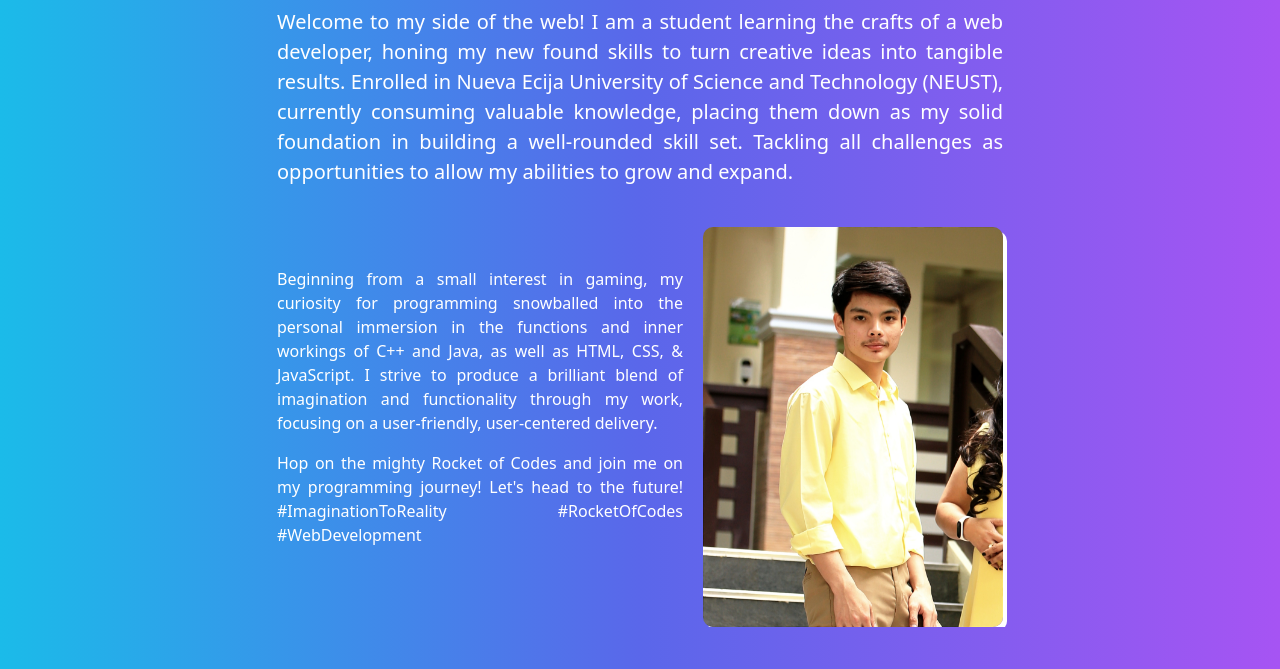
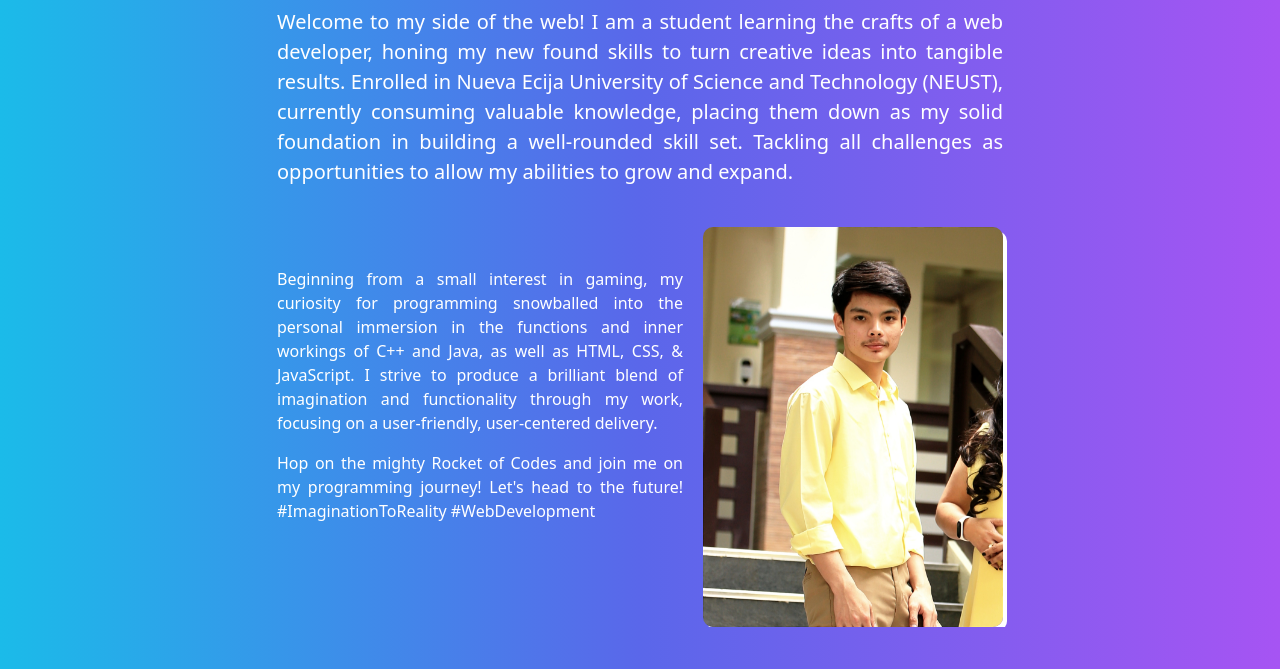
Before and after one commit to vindairo/PROFILE, a plain HTML site: page about.html in a window 1280 px wide. Shown: the part 283-952 px from the top of the page. Drawn offline with nearby package versions, Linux system fonts and the light colour scheme.

Commit message:
about.html

```diff
--- a/about.html
+++ b/about.html
@@ -57,7 +57,7 @@
                 <p>Beginning from a small interest in gaming, my curiosity for programming snowballed into the personal immersion in the functions and inner workings of C++ and Java, as well as HTML, CSS, & JavaScript. I strive to produce a brilliant blend of imagination and functionality through my work, focusing on a user-friendly, user-centered delivery.</p>
 
                 <p>Hop on the mighty Rocket of Codes and join me on my programming journey! Let's head to the future!
-                #ImaginationToReality #RocketOfCodes #WebDevelopment</p>
+                #ImaginationToReality #WebDevelopment</p>
             </div>
 
         </div>
```
